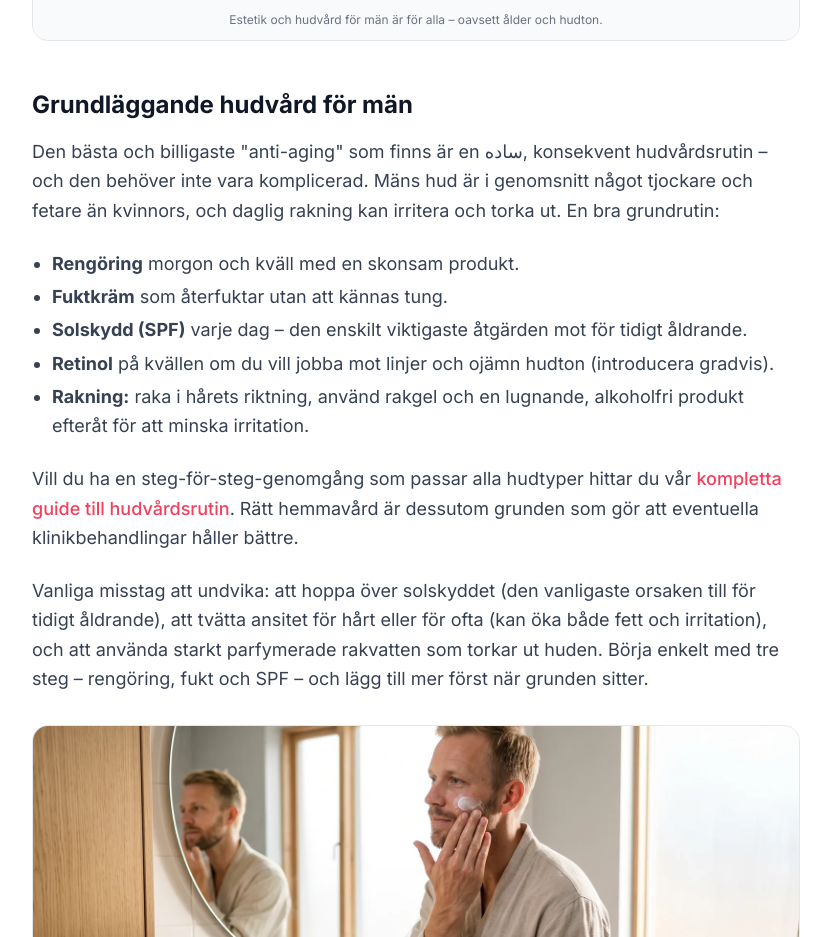
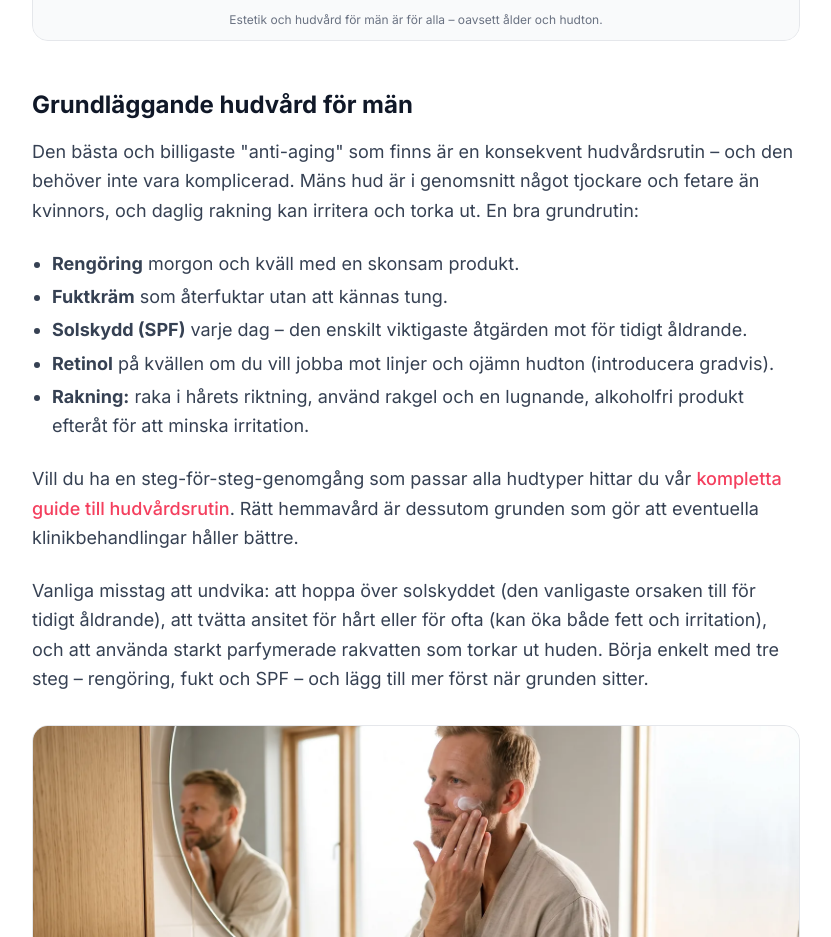
Before and after one commit to gorito/battrehy-v2, a Next.js app: page /blogg/estetik-for-man in a window 1280 px wide. Shown: the part 2780-3717 px from the top of the page, without its empty margins (224-1055 px from the left). Built offline with nearby package versions, Linux system fonts and the light colour scheme.

Commit message:
Fix typos in estetik-for-man article

```diff
--- a/src/app/blogg/estetik-for-man/page.tsx
+++ b/src/app/blogg/estetik-for-man/page.tsx
@@ -125,7 +125,7 @@ export default function BlogPost() {
                             Estetiska behandlingar har länge betraktats som något främst för kvinnor, men den bilden håller på att lösas upp. Allt fler män söker sig till kliniker – dels för hudvård och föryngring, dels för subtila justeringar som en mer definierad käklinje eller mindre trötta ögon. Drivkrafterna är ofta desamma som för alla andra: att se pigg, frisk och utvilad ut.
                         </p>
                         <p>
-                            Två saker är utmärkande för hur män närmar sig estetik. Det första är <strong>kravet på naturliga resultat</strong> – de allra flesta män vill inte se behandlade ut, utan som en piggare version av sig själva. Det andra är <strong>effektivitet</strong>: icke-invasiva behandlingar med kort återhämtning passar en vardag som inte tillåter långa avbrott. Med rätt förväntningar och en seriös klinik är det fallt möjligt att uppnå just det.
+                            Två saker är utmärkande för hur män närmar sig estetik. Det första är <strong>kravet på naturliga resultat</strong> – de allra flesta män vill inte se behandlade ut, utan som en piggare version av sig själva. Det andra är <strong>effektivitet</strong>: icke-invasiva behandlingar med kort återhämtning passar en vardag som inte tillåter långa avbrott. Med rätt förväntningar och en seriös klinik är det fullt möjligt att uppnå just det.
                         </p>
                         <p>
                             Intresset för icke-kirurgiska behandlingar bland män har ökat stadigt de senaste åren, och kliniker rapporterar allt fler manliga kunder. Samtidigt är många män nya i sammanhanget och vill kunna läsa på i lugn och ro innan de bokar – därför den här guiden.
@@ -146,7 +146,7 @@ export default function BlogPost() {
 
                         <h2 className="text-2xl font-bold text-gray-900 mt-12 mb-4" id="hudvard">Grundläggande hudvård för män</h2>
                         <p>
-                            Den bästa och billigaste &quot;anti-aging&quot; som finns är en ساده, konsekvent hudvårdsrutin – och den behöver inte vara komplicerad. Mäns hud är i genomsnitt något tjockare och fetare än kvinnors, och daglig rakning kan irritera och torka ut. En bra grundrutin:
+                            Den bästa och billigaste &quot;anti-aging&quot; som finns är en konsekvent hudvårdsrutin – och den behöver inte vara komplicerad. Mäns hud är i genomsnitt något tjockare och fetare än kvinnors, och daglig rakning kan irritera och torka ut. En bra grundrutin:
                         </p>
                         <ul className="list-disc pl-5 mt-2 space-y-1">
                             <li><strong>Rengöring</strong> morgon och kväll med en skonsam produkt.</li>
```
